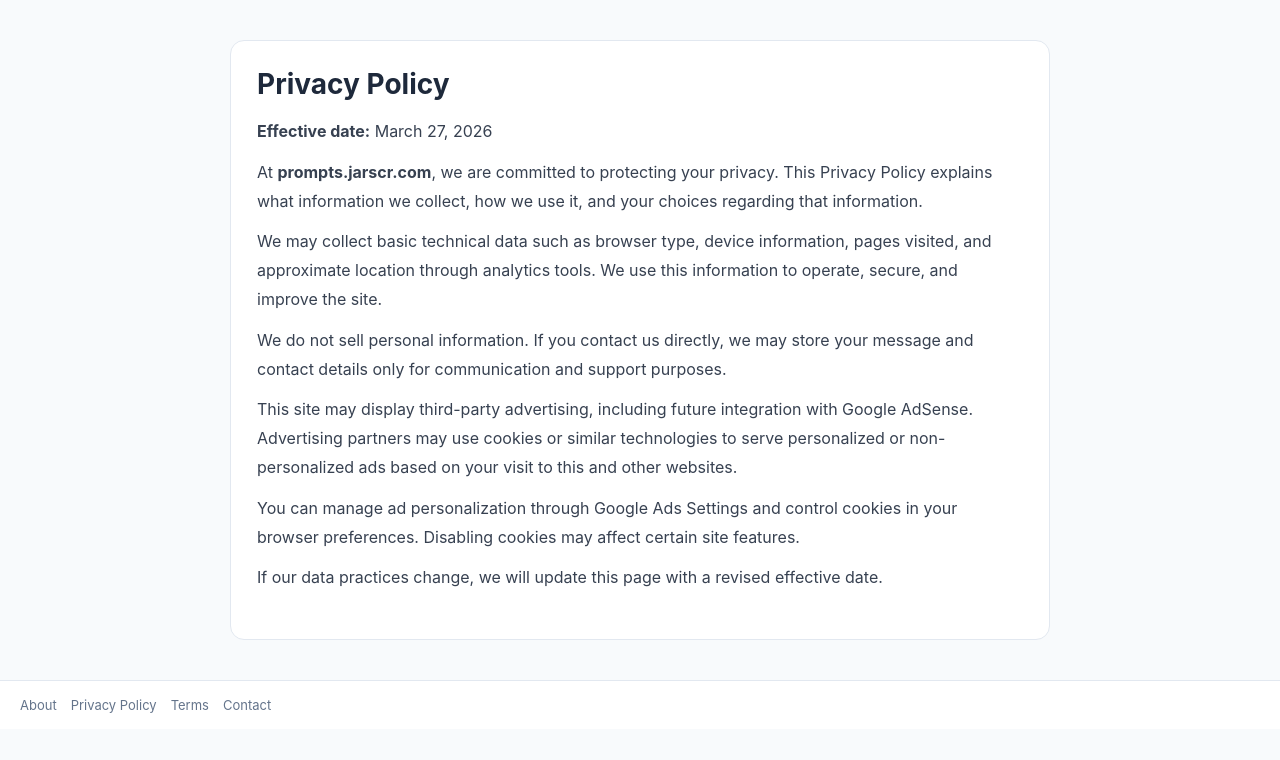
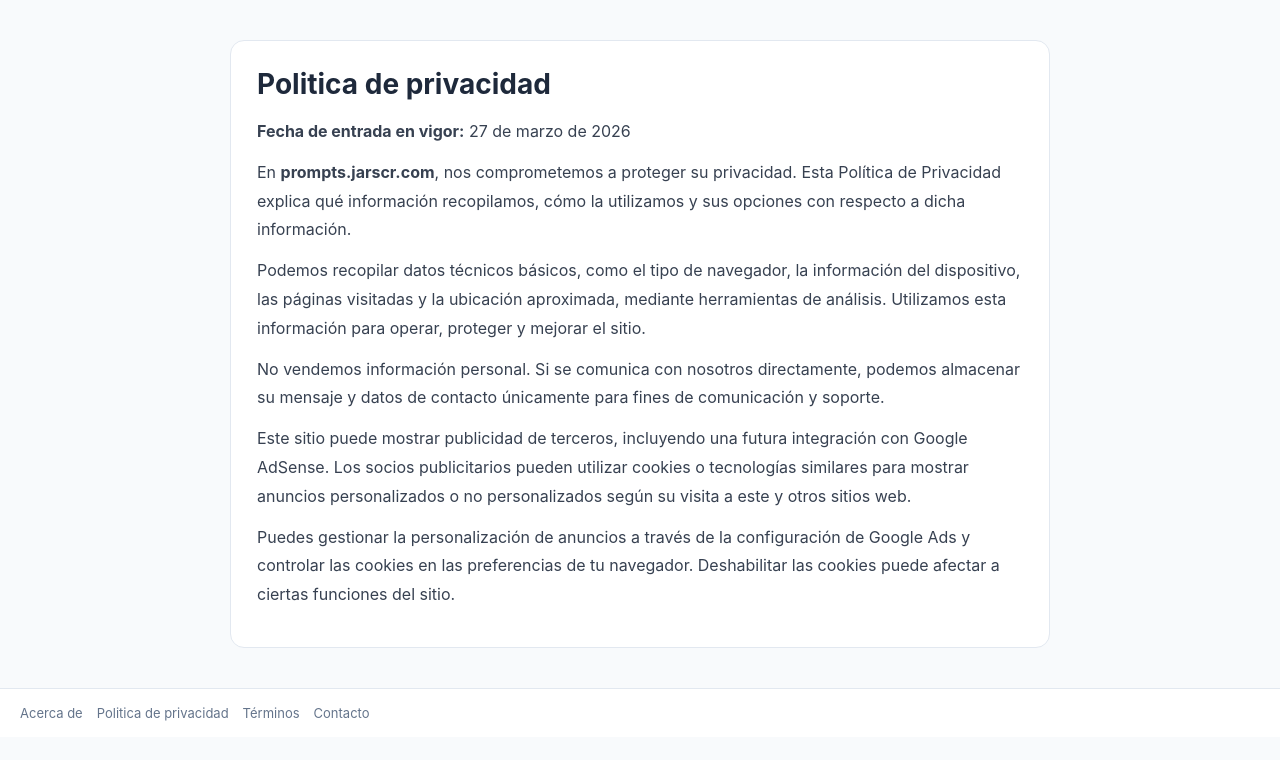
Before and after one commit to jarscr/prompt-portal, a React (Vite) app: page /privacy-policy in a window 1280 px wide. Shown: the top 760 px of the page. Built offline with nearby package versions, Linux system fonts and the light colour scheme.

Commit message:
feat: internationalize site content to Spanish and update prompt library templates

```diff
--- a/src/components/GlobalFooter.jsx
+++ b/src/components/GlobalFooter.jsx
@@ -1,10 +1,10 @@
 import { Link, useLocation } from 'react-router-dom';
 
 const footerLinks = [
-  { to: '/about', label: 'About' },
-  { to: '/privacy-policy', label: 'Privacy Policy' },
-  { to: '/terms', label: 'Terms' },
-  { to: '/contact', label: 'Contact' },
+  { to: '/about', label: 'Acerca de' },
+  { to: '/privacy-policy', label: 'Politica de privacidad' },
+  { to: '/terms', label: 'Términos' },
+  { to: '/contact', label: 'Contacto' },
 ];
 
 export default function GlobalFooter() {
--- a/src/pages/AboutPage.jsx
+++ b/src/pages/AboutPage.jsx
@@ -2,24 +2,23 @@ import StaticPageLayout from '../components/StaticPageLayout';
 
 export default function AboutPage() {
   return (
-    <StaticPageLayout title="About">
+    <StaticPageLayout title="Acerca de">
       <p>
-        <strong>prompts.jarscr.com</strong> is a curated prompt library designed to
-        help professionals, creators, and teams get better results from AI tools.
+        <strong>prompts.jarscr.com</strong> es una biblioteca de sugerencias seleccionadas diseñada para
+ayudar a profesionales, creadores y equipos a obtener mejores resultados con las herramientas de IA.
       </p>
       <p>
-        Prompts are organized by practical categories so you can quickly find
-        high-quality starting points for writing, research, marketing,
-        productivity, and business workflows.
+       Las sugerencias están organizadas por categorías prácticas para que puedas encontrar rápidamente
+puntos de partida de alta calidad para la escritura, la investigación, el marketing,
+la productividad y los flujos de trabajo empresariales.
       </p>
       <p>
-        Our goal is to provide clear, reliable prompt templates you can adapt to
-        your own context. We continuously improve the catalog to keep it useful,
-        concise, and easy to navigate.
+       Nuestro objetivo es proporcionar plantillas de indicaciones claras y fiables que puedas adaptar a
+tu propio contexto. Mejoramos continuamente el catálogo para que siga siendo útil,
+conciso y fácil de navegar.
       </p>
       <p>
-        This website may include sponsored placements and, in the future, Google
-        AdSense ads to support ongoing maintenance and content updates.
+      Este sitio web puede incluir anuncios patrocinados y, en el futuro, anuncios de Google AdSense para financiar el mantenimiento y las actualizaciones de contenido.
       </p>
     </StaticPageLayout>
   );
--- a/src/pages/ContactPage.jsx
+++ b/src/pages/ContactPage.jsx
@@ -2,23 +2,24 @@ import StaticPageLayout from '../components/StaticPageLayout';
 
 export default function ContactPage() {
   return (
-    <StaticPageLayout title="Contact">
+    <StaticPageLayout title="Contáctenos">
       <p>
-        We welcome feedback, partnership inquiries, and suggestions for new prompt
-        categories.
+      Agradecemos sus comentarios, consultas sobre colaboraciones y sugerencias para nuevas categorías de indicaciones.
       </p>
       <p>
-        For general questions and support, contact:
+        Para preguntas generales y asistencia, contacte con:
         <br />
-        <strong>hello@jarscr.com</strong>
+        <strong>www.jarscr.com</strong>
       </p>
       <p>
-        For business, sponsorship, or advertising inquiries (including future
-        Google AdSense and ad placements), please include your company name,
-        objectives, and timeline in your message.
+       Para consultas comerciales, de patrocinio o publicitarias (incluidas futuras
+
+publicidades en Google AdSense y otros espacios publicitarios), incluya el nombre de su empresa,
+
+sus objetivos y el cronograma en su mensaje.
       </p>
       <p>
-        We typically respond within 2-3 business days.
+   Normalmente respondemos en un plazo de 2 a 3 días hábiles.
       </p>
     </StaticPageLayout>
   );
--- a/src/pages/PrivacyPolicyPage.jsx
+++ b/src/pages/PrivacyPolicyPage.jsx
@@ -2,39 +2,46 @@ import StaticPageLayout from '../components/StaticPageLayout';
 
 export default function PrivacyPolicyPage() {
   return (
-    <StaticPageLayout title="Privacy Policy">
+    <StaticPageLayout title="Politica de privacidad">
       <p>
-        <strong>Effective date:</strong> March 27, 2026
+<strong>
+Fecha de entrada en vigor:</strong> 27 de marzo de 2026
+
 </p>
+
 <p>
-        At <strong>prompts.jarscr.com</strong>, we are committed to protecting your
-        privacy. This Privacy Policy explains what information we collect, how we
-        use it, and your choices regarding that information.
+En <strong>prompts.jarscr.com</strong>, nos comprometemos a proteger su
+privacidad. Esta Política de Privacidad explica qué información recopilamos, cómo
+la utilizamos y sus opciones con respecto a dicha información.
+
 </p>
+
 <p>
-        We may collect basic technical data such as browser type, device
-        information, pages visited, and approximate location through analytics
-        tools. We use this information to operate, secure, and improve the site.
+Podemos recopilar datos técnicos básicos, como el tipo de navegador, la información del dispositivo,
+las páginas visitadas y la ubicación aproximada, mediante herramientas de análisis.
+
+Utilizamos esta información para operar, proteger y mejorar el sitio.
+
 </p>
+
 <p>
-        We do not sell personal information. If you contact us directly, we may
-        store your message and contact details only for communication and support
-        purposes.
+No vendemos información personal. Si se comunica con nosotros directamente, podemos
+almacenar su mensaje y datos de contacto únicamente para fines de comunicación y soporte.
+
 </p>
+
 <p>
-        This site may display third-party advertising, including future
-        integration with Google AdSense. Advertising partners may use cookies or
-        similar technologies to serve personalized or non-personalized ads based
-        on your visit to this and other websites.
+Este sitio puede mostrar publicidad de terceros, incluyendo una futura
+integración con Google AdSense. Los socios publicitarios pueden utilizar cookies o
+tecnologías similares para mostrar anuncios personalizados o no personalizados según
+su visita a este y otros sitios web.
 </p>
+
 <p>
-        You can manage ad personalization through Google Ads Settings and control
-        cookies in your browser preferences. Disabling cookies may affect certain
-        site features.
-      </p>
-      <p>
-        If our data practices change, we will update this page with a revised
-        effective date.
+Puedes gestionar la personalización de anuncios a través de la configuración de Google Ads y controlar
+las cookies en las preferencias de tu navegador. Deshabilitar las cookies puede afectar a ciertas
+funciones del sitio.
+
 </p>
     </StaticPageLayout>
   );
--- a/src/pages/TermsPage.jsx
+++ b/src/pages/TermsPage.jsx
@@ -2,34 +2,36 @@ import StaticPageLayout from '../components/StaticPageLayout';
 
 export default function TermsPage() {
   return (
-    <StaticPageLayout title="Terms">
+    <StaticPageLayout title="Términos">
       <p>
-        <strong>Effective date:</strong> March 27, 2026
+        <strong>Entra en vigor:</strong> Marzo 27, 2026
       </p>
       <p>
-        By accessing or using <strong>prompts.jarscr.com</strong>, you agree to
-        these Terms. If you do not agree, please do not use the website.
+       Al acceder o utilizar <strong>prompts.jarscr.com</strong>, usted acepta
+      estos Términos. Si no está de acuerdo, por favor, no utilice el sitio web
       </p>
       <p>
-        The prompts and related content are provided for general informational and
-        productivity purposes. You are responsible for reviewing and validating
-        AI-generated outputs before using them in business, legal, medical,
-        financial, or other high-impact contexts.
+       Las indicaciones y el contenido relacionado se proporcionan con fines informativos generales y
+de productividad. Usted es responsable de revisar y validar
+los resultados generados por la IA antes de utilizarlos en contextos comerciales, legales, médicos,
+financieros u otros contextos de alto impacto.
       </p>
       <p>
-        We may update, remove, or reorganize content and categories at any time
-        without prior notice. We may also introduce sponsored or ad-supported
-        sections, including future Google AdSense placements.
+       Podemos actualizar, eliminar o reorganizar el contenido y las categorías en cualquier momento
+sin previo aviso. También podemos introducir secciones patrocinadas o con publicidad,
+
+incluidas futuras ubicaciones de Google AdSense.
       </p>
       <p>
-        You may use prompts from this site for personal or commercial workflows,
-        but you may not reproduce the website as a competing directory or misuse
-        the service in unlawful or abusive ways.
+       Puede utilizar las sugerencias de este sitio para flujos de trabajo personales o comerciales,
+
+pero no puede reproducir el sitio web como un directorio de la competencia ni hacer un uso indebido
+del servicio de forma ilegal o abusiva.
       </p>
       <p>
-        The service is provided "as is" without warranties of any kind. To the
-        fullest extent permitted by law, we are not liable for indirect or
-        consequential damages resulting from the use of this site.
+       El servicio se proporciona «tal cual», sin garantías de ningún tipo.
+
+En la máxima medida permitida por la ley, no nos hacemos responsables de los daños indirectos o consecuentes que resulten del uso de este sitio.
       </p>
     </StaticPageLayout>
   );
```
Also changed, not shown: src/data/prompts.json. Lines whose indentation alone changed are shown as unchanged.
